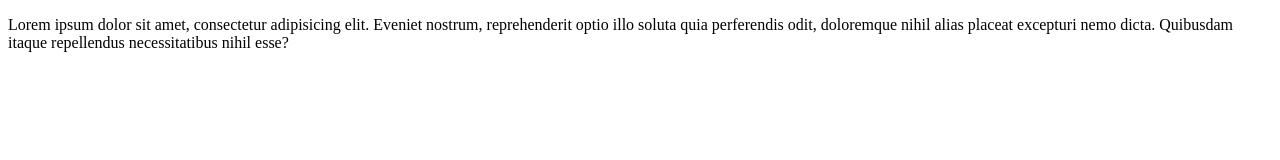
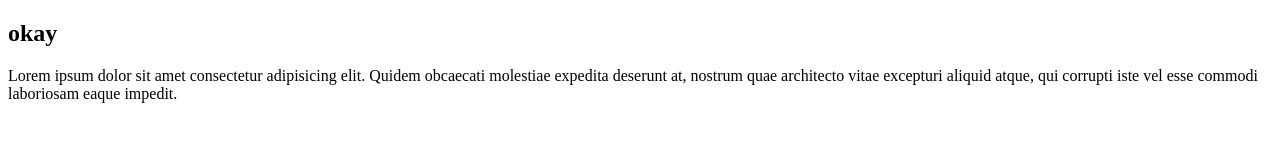
Before and after one commit to Paulyriks/Private-Collab, a plain HTML site: page index.html in a window 1280 px wide. Drawn offline with Linux system fonts and the light colour scheme.

Commit message:
preoper section

```diff
--- a/index.html
+++ b/index.html
@@ -6,6 +6,9 @@
     <title>Document</title>
 </head>
 <body>
-    <p> Lorem ipsum dolor sit amet, consectetur adipisicing elit. Eveniet nostrum, reprehenderit optio illo soluta quia perferendis odit, doloremque nihil alias placeat excepturi nemo dicta. Quibusdam itaque repellendus necessitatibus nihil esse?</p>
+    <section class="section1">
+        <h1>okay</h1>
+        <p>Lorem ipsum dolor sit amet consectetur adipisicing elit. Quidem obcaecati molestiae expedita deserunt at, nostrum quae architecto vitae excepturi aliquid atque, qui corrupti iste vel esse commodi laboriosam eaque impedit.</p>
+    </section>
 </body>
 </html>
```
